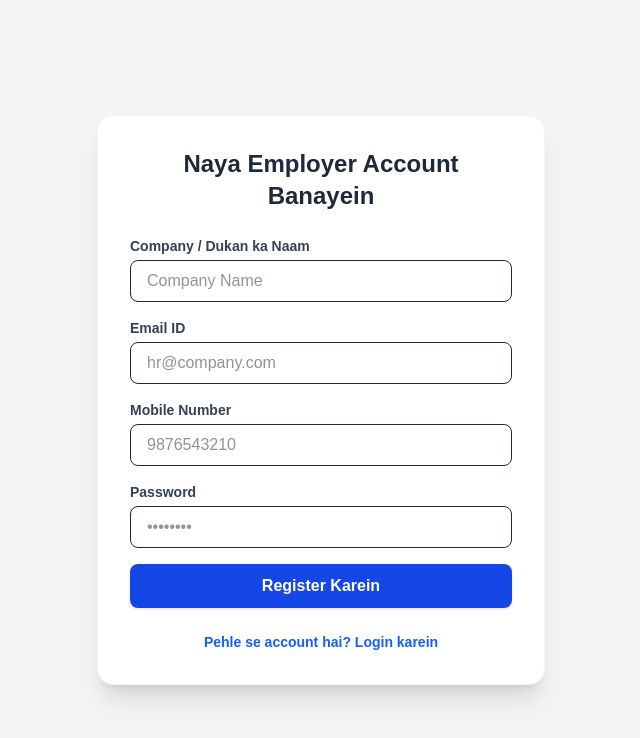
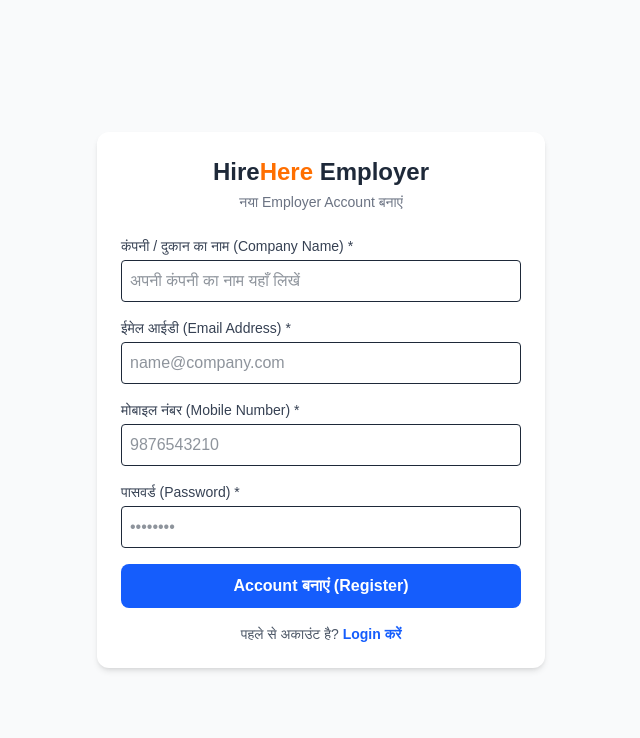
Before and after one commit to Hirehere/HireHere, a Next.js app: page /employer/signup in a window 1280 px wide. Shown: the top 738 px of the page, without its empty margins (319-959 px from the left). Built offline with nearby package versions, Linux system fonts and the light colour scheme; no server answers.

Commit message:
Fix signup placeholders

```diff
--- a/app/employer/signup/page.tsx
+++ b/app/employer/signup/page.tsx
@@ -1,7 +1,7 @@
 'use client';
 
 import React, { useState } from 'react';
-import { supabase } from '../../../lib/supabase'; // Apne project ke mutabiq path check kar lein
+import { supabase } from '../../lib/supabase';
 import { useRouter } from 'next/navigation';
 import Link from 'next/link';
 
@@ -11,134 +11,124 @@
   const [phone, setPhone] = useState('');
   const [password, setPassword] = useState('');
   const [loading, setLoading] = useState(false);
-  const [errorMsg, setErrorMsg] = useState('');
   const router = useRouter();
 
   const handleSignup = async (e: React.FormEvent) => {
     e.preventDefault();
-    setErrorMsg('');
     setLoading(true);
 
-    const cleanEmail = email.trim().toLowerCase();
-    const cleanPhone = phone.trim().replace(/\D/g, '');
-
     try {
-      // 1. Supabase Auth me user banayein
+      // 1. Sign up with Supabase Auth
       const { data: authData, error: authError } = await supabase.auth.signUp({
-        email: cleanEmail,
-        password: password,
+        email,
+        password,
       });
 
-      if (authError) {
-        setErrorMsg(authError.message || 'Signup karne me samasya aayi.');
-        setLoading(false);
-        return;
-      }
+      if (authError) throw authError;
 
       if (authData.user) {
-        // 2. employer_profiles table me details insert karein
-        const { error: profileError } = await supabase
-          .from('employer_profiles')
-          .insert([
-            {
-              id: authData.user.id,
-              company_name: companyName.trim(),
-              email: cleanEmail,
-              phone: cleanPhone,
-            },
-          ]);
+        // 2. Insert into employer_profiles table
+        const { error: profileError } = await supabase.from('employer_profiles').insert([
+          {
+            id: authData.user.id,
+            company_name: companyName,
+            email: email,
+            phone: phone,
+          },
+        ]);
 
-        if (profileError) {
-          setErrorMsg('Auth ban gaya par profile save karne me error aayi: ' + profileError.message);
-          setLoading(false);
-          return;
-        }
+        if (profileError) throw profileError;
 
-        alert('Account safaltapoorvak ban gaya hai! Ab aap login kar sakte hain.');
-        router.push('/employer/login');
+        alert('Account created successfully!');
+        router.push('/employer/dashboard');
       }
     } catch (err: any) {
-      setErrorMsg('Kuch takniki samasya aayi hai.');
+      alert('Error: ' + err.message);
     } finally {
       setLoading(false);
     }
   };
 
   return (
-    <div className="min-h-screen bg-gray-100 flex items-center justify-center p-4">
-      <div className="max-w-md w-full bg-white rounded-2xl shadow-xl p-8 border border-gray-100">
+    <div className="min-h-screen flex items-center justify-center bg-gray-50 p-4">
+      <div className="max-w-md w-full bg-white rounded-xl shadow-md p-6">
         <div className="text-center mb-6">
-          <h1 className="text-2xl font-bold text-gray-800">Naya Employer Account Banayein</h1>
+          <h1 className="text-2xl font-black text-gray-800">
+            Hire<span className="text-[#ff6f00]">Here</span> Employer
+          </h1>
+          <p className="text-sm text-gray-500 mt-1">नया Employer Account बनाएं</p>
         </div>
-
-        {errorMsg && (
-          <div className="mb-4 p-3 bg-red-50 border border-red-200 text-red-600 rounded-lg text-sm">
-            {errorMsg}
-          </div>
-        )}
 
         <form onSubmit={handleSignup} className="space-y-4">
           <div>
-            <label className="block text-sm font-semibold text-gray-700 mb-1">Company / Dukan ka Naam</label>
+            <label className="block text-sm font-medium text-gray-700">
+              कंपनी / दुकान का नाम (Company Name) *
+            </label>
             <input
               type="text"
               required
               value={companyName}
               onChange={(e) => setCompanyName(e.target.value)}
-              placeholder="Company Name"
-              className="w-full px-4 py-2 border rounded-lg focus:ring-2 focus:ring-blue-500 outline-none text-gray-800"
+              placeholder="अपनी कंपनी का नाम यहाँ लिखें"
+              className="w-full border rounded p-2 mt-1 focus:ring-2 focus:ring-blue-500 outline-none text-gray-800"
             />
           </div>
 
           <div>
-            <label className="block text-sm font-semibold text-gray-700 mb-1">Email ID</label>
+            <label className="block text-sm font-medium text-gray-700">
+              ईमेल आईडी (Email Address) *
+            </label>
             <input
               type="email"
               required
               value={email}
               onChange={(e) => setEmail(e.target.value)}
-              placeholder="hr@company.com"
-              className="w-full px-4 py-2 border rounded-lg focus:ring-2 focus:ring-blue-500 outline-none text-gray-800"
+              placeholder="name@company.com"
+              className="w-full border rounded p-2 mt-1 focus:ring-2 focus:ring-blue-500 outline-none text-gray-800"
             />
           </div>
 
           <div>
-            <label className="block text-sm font-semibold text-gray-700 mb-1">Mobile Number</label>
+            <label className="block text-sm font-medium text-gray-700">
+              मोबाइल नंबर (Mobile Number) *
+            </label>
             <input
               type="tel"
               required
-              maxLength={15}
               value={phone}
               onChange={(e) => setPhone(e.target.value)}
               placeholder="9876543210"
-              className="w-full px-4 py-2 border rounded-lg focus:ring-2 focus:ring-blue-500 outline-none text-gray-800"
+              className="w-full border rounded p-2 mt-1 focus:ring-2 focus:ring-blue-500 outline-none text-gray-800"
             />
           </div>
 
           <div>
-            <label className="block text-sm font-semibold text-gray-700 mb-1">Password</label>
+            <label className="block text-sm font-medium text-gray-700">
+              पासवर्ड (Password) *
+            </label>
             <input
               type="password"
               required
               value={password}
               onChange={(e) => setPassword(e.target.value)}
               placeholder="••••••••"
-              className="w-full px-4 py-2 border rounded-lg focus:ring-2 focus:ring-blue-500 outline-none text-gray-800"
+              className="w-full border rounded p-2 mt-1 focus:ring-2 focus:ring-blue-500 outline-none text-gray-800"
             />
           </div>
 
           <button
             type="submit"
             disabled={loading}
-            className="w-full bg-blue-700 hover:bg-blue-800 text-white font-bold py-2.5 rounded-lg shadow transition disabled:opacity-50 cursor-pointer"
+            className="w-full bg-blue-600 text-white font-bold py-2.5 rounded-lg hover:bg-blue-700 transition cursor-pointer"
           >
-            {loading ? 'Kripya pratiksha karein...' : 'Register Karein'}
+            {loading ? 'बना रहा है...' : 'Account बनाएं (Register)'}
           </button>
         </form>
 
-        <div className="mt-6 text-center text-sm">
+        <div className="text-center mt-4 text-sm text-gray-600">
+          पहले से अकाउंट है?{' '}
           <Link href="/employer/login" className="text-blue-600 font-bold hover:underline">
-            Pehle se account hai? Login karein
+            Login करें
           </Link>
         </div>
       </div>
```
